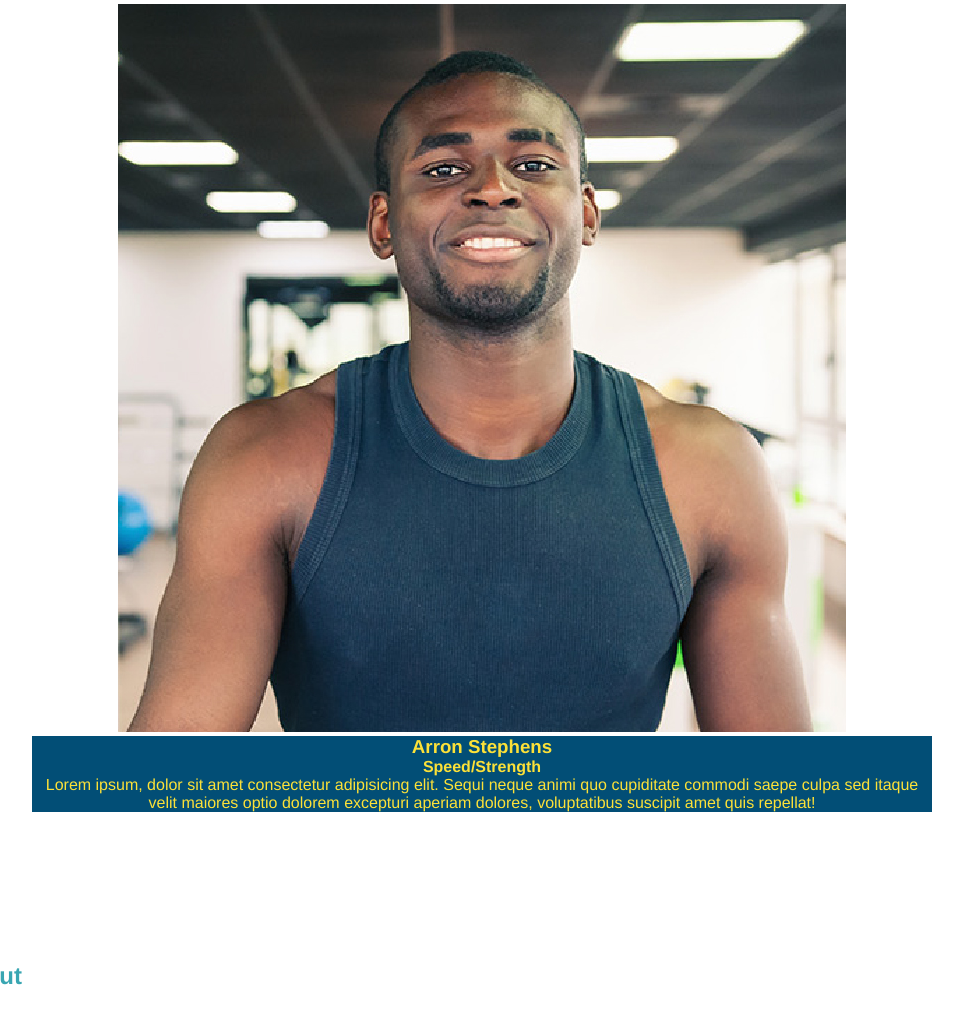
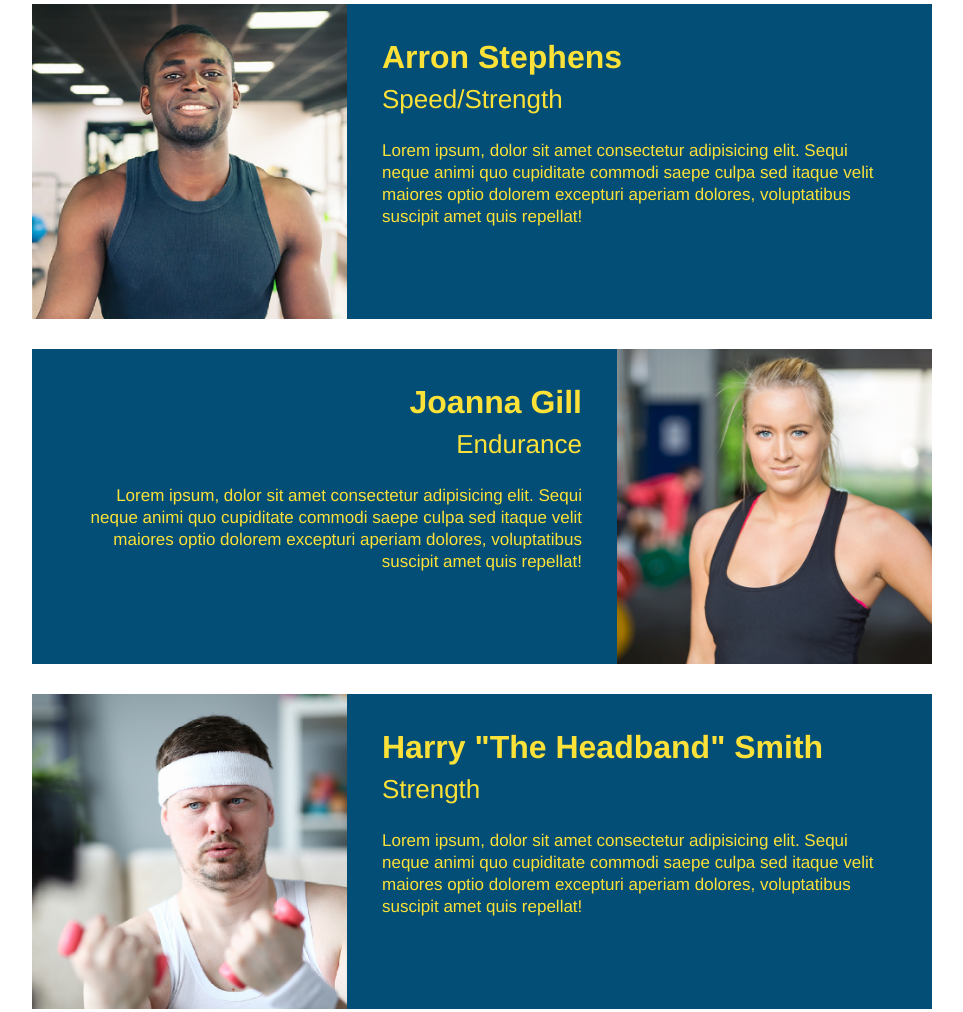
Before and after one commit to TaimurHasan/Practice-2, a plain HTML site: page index.html in a window 1280 px wide. Shown: the part 2908-3920 px from the top of the page, without its empty margins (158-1121 px from the left). Drawn offline with Linux system fonts and the light colour scheme.

Commit message:
Reach Out Section

```diff
--- a/assets/css/style.css
+++ b/assets/css/style.css
@@ -189,4 +189,40 @@ section {
     margin: 0 auto 30px auto;
     background:#024e76;
     color: #fce138;
+    overflow: auto;
 }
+
+.trainer img {
+    width: 35%;
+    float: left;
+}
+
+.trainer-bio {
+    padding: 35px;
+    float: left;
+    width: 65%;
+}
+
+.text-left {
+    text-align: left;
+}
+
+.text-right {
+    text-align: right;
+}
+
+.trainer-bio h3 {
+    font-size: 32px;
+    margin-bottom: 8px;
+}
+
+.trainer-bio h4 {
+    font-weight: lighter;
+    font-size: 26px;
+    margin-bottom: 25px;
+}
+
+.trainer-bio p {
+    font-size: 17px;
+    line-height: 1.3;
+}
--- a/index.html
+++ b/index.html
@@ -105,12 +105,39 @@
             <h2 class="section-title primary-border">
                 Meet The Trainers
             </h2>
-            <article>
+
+            <!--first trainer's bio-->
+            <article class="trainer">
                 <img src="assets/images/trainer-1.jpg" alt="Arron Stephens in his workout clothes, ready to pump iron" />
 
-                <div class="trainer">
+                <div class="trainer-bio text-left">
                     <h3>Arron Stephens</h3>
                     <h4>Speed/Strength</h4>
+                    <p>Lorem ipsum, dolor sit amet consectetur adipisicing elit. Sequi neque animi quo cupiditate commodi saepe culpa sed
+                    itaque velit maiores optio dolorem excepturi aperiam dolores, voluptatibus suscipit amet quis repellat!
+                    </p>
+                </div>
+            </article>
+
+            <!--second trainer's bio-->
+            <article class="trainer">
+                <div class="trainer-bio text-right">
+                    <h3>Joanna Gill</h3>
+                    <h4>Endurance</h4>
+                    <p>Lorem ipsum, dolor sit amet consectetur adipisicing elit. Sequi neque animi quo cupiditate commodi saepe culpa sed
+                    itaque velit maiores optio dolorem excepturi aperiam dolores, voluptatibus suscipit amet quis repellat!
+                    </p>
+                </div>
+                <img src="assets/images/trainer-2.jpg" alt="Joanna Gill cooling off after a workout" />
+            </article>
+
+            <!--third trainer's bio-->
+            <article class="trainer">
+                <img src="assets/images/trainer-3.jpg" alt="Arron Stephens in his workout clothes, ready to pump iron" />
+
+                <div class="trainer-bio text-left">
+                    <h3>Harry "The Headband" Smith</h3>
+                    <h4>Strength</h4>
                     <p>Lorem ipsum, dolor sit amet consectetur adipisicing elit. Sequi neque animi quo cupiditate commodi saepe culpa sed
                     itaque velit maiores optio dolorem excepturi aperiam dolores, voluptatibus suscipit amet quis repellat!
                     </p>
@@ -121,6 +148,30 @@
         <!--reach out section-->
         <section id="reach-out">
             <h2>Reach Out</h2>
+            <div class="contact-info">
+                <iframe src="https://www.google.com/maps/embed?pb=!1m18!1m12!1m3!1d3146.0105900353574!2d-120.42504448434431!3d37.953538709626756!2m3!1f0!2f0!3f0!3m2!1i1024!2i768!4f13.1!3m3!1m2!1s0x8090c46e315aaf1b%3A0xb32d2fcd2023b726!2sMain%20St%2C%20Jamestown%2C%20CA%2095327%2C%20USA!5e0!3m2!1sen!2sca!4v1645136221605!5m2!1sen!2sca"
+                width="400"
+                height="400"
+                style="border:0;"
+                allowfullscreen=""
+                loading="lazy">
+                </iframe>
+            </div>
+            <div>
+                <h3>Run Buddy</h3>
+                <p>
+                    Any questions or concerns before signing up?
+                    <br />
+                    Let us know and we'll be happy to talk to you!
+                </p>
+                <address>
+                    55 Main Street <br/>
+                    Some Town, Ca <br/>
+                    12345 <br/>
+                    P: 555.RUN.BUDZ (555.786.2839)<br/>
+                    E: <a href="mainto:info@runbuddy.io">info@runbuddy.io</a>
+                </address>
+            </div>
         </section>
 
         <footer>
```
